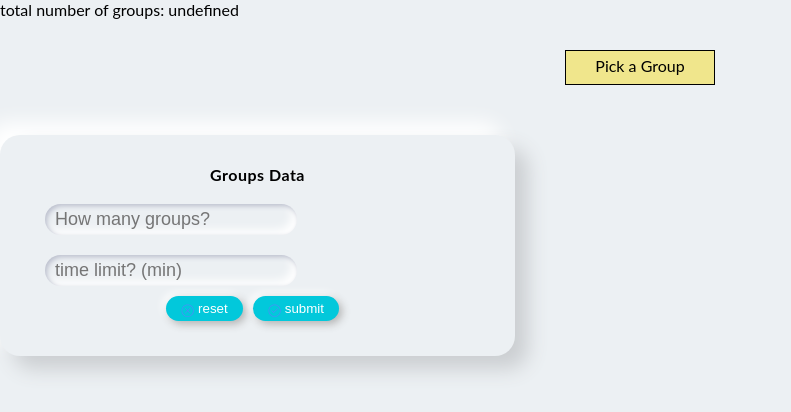
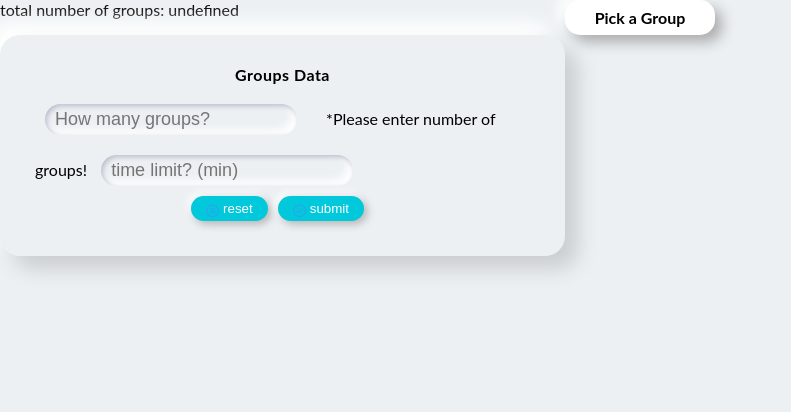
Before and after one commit to a-taghva/pick-a-number, a plain HTML site: page index.html in a window 1280 px wide. Shown: the whole page, without its empty margins (0-791 px from the left). Drawn offline with Linux system fonts and the light colour scheme.

Commit message:
pick a group element and form enhancement

```diff
--- a/index.html
+++ b/index.html
@@ -27,6 +27,7 @@
 
 					<label for="g-number">
 						<input type="text" placeholder="How many groups?" />
+						<span class='err'>*Please enter number of groups!</span>
 					</label>
 
 					<label for="g-limit">
--- a/style.css
+++ b/style.css
@@ -32,13 +32,6 @@ main {
 }
 
 #pick-a-num {
-	border: 1px solid black;
-	width: 150px;
-	height: 35px;
-	margin: 50px;
-	padding: 5px 10px;
-	background: khaki;
-	text-align: center;
 }
 
 ul {
@@ -77,6 +70,14 @@ label input {
 	box-shadow:  inset 2px 2px 5px #babecc, inset -5px -5px 10px #fff;
 }
 
+.input-err {
+	border: 1px solid red;
+}
+
+.err {
+	margin-left: 15px;
+}
+
 .btn {
 	display: flex;
 	justify-content: center;
@@ -101,15 +102,44 @@ button {
 	-3px -3px 8px #fff;
 }
 
+button:hover {
+	cursor: pointer;
+	transform: translateY(1.5px);
+	transition: transform .3s;
+}
+
+button[type='submit']:hover {
+	color: green;
+}
+
+button[type='reset']:hover {
+	color: red;
+}
+
+#pick-a-num {
+	display: flex;
+	justify-content: center;
+	align-items: center;
+	font-weight: bold;
+	width: 150px;
+	height: 35px;
+	padding: 5px 10px;
+	border-radius: 15px;
+	background: #ffffff;
+	box-shadow:  7px 7px 14px #ababab,
+							 -7px -7px 14px #ffffff;
+}
+
 #pick-a-num:hover {
 	transform: translateY(-2px);
+	border-radius: 45px;
 	box-shadow: 0px 3px 2px rgba(0, 0, 0, 0.5);
 	cursor: pointer;
-	transition: box-shadow .5s, transform .3s;
+	transition: box-shadow .5s, border-radius .4s, transform .3s;
 }
 
 #pick-a-num:active {
-	transform: translateY(1.5px);
+	transform: translateY(1px);
 	transition: transform .1s;
 	box-shadow: 0px 1px 2px rgba(0, 0, 0, 0.5);
 }
```
